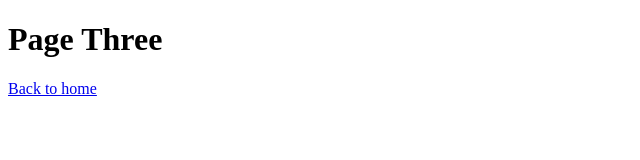
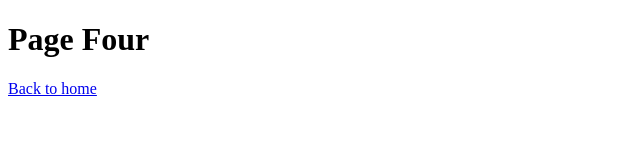
Before and after one commit to Tmwny4/tmwny4.github.io, a plain HTML site: page page4.html in a window 1280 px wide. Shown: the full height of the page, 0-640 px from the left. Drawn offline with Linux system fonts and the light colour scheme.

Commit message:
Update page4.html

```diff
--- a/page4.html
+++ b/page4.html
@@ -1,8 +1,8 @@
 <!DOCTYPE html>
 <html>
   <head>
-    <title>Page Three</title>
-    <h1>Page Three</h1>
+    <title>Page Four</title>
+    <h1>Page Four</h1>
   </head>
   <body>
     <a href="https://tmwny4.github.io" title="Back to home">Back to home</a>
```
